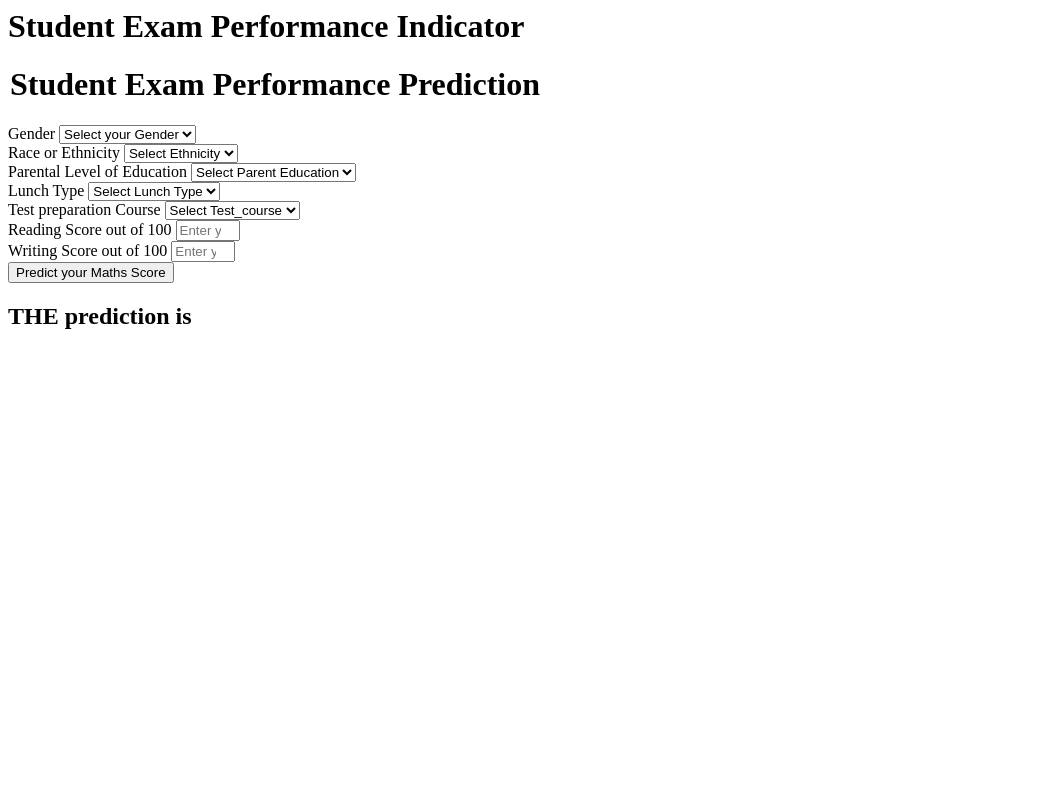
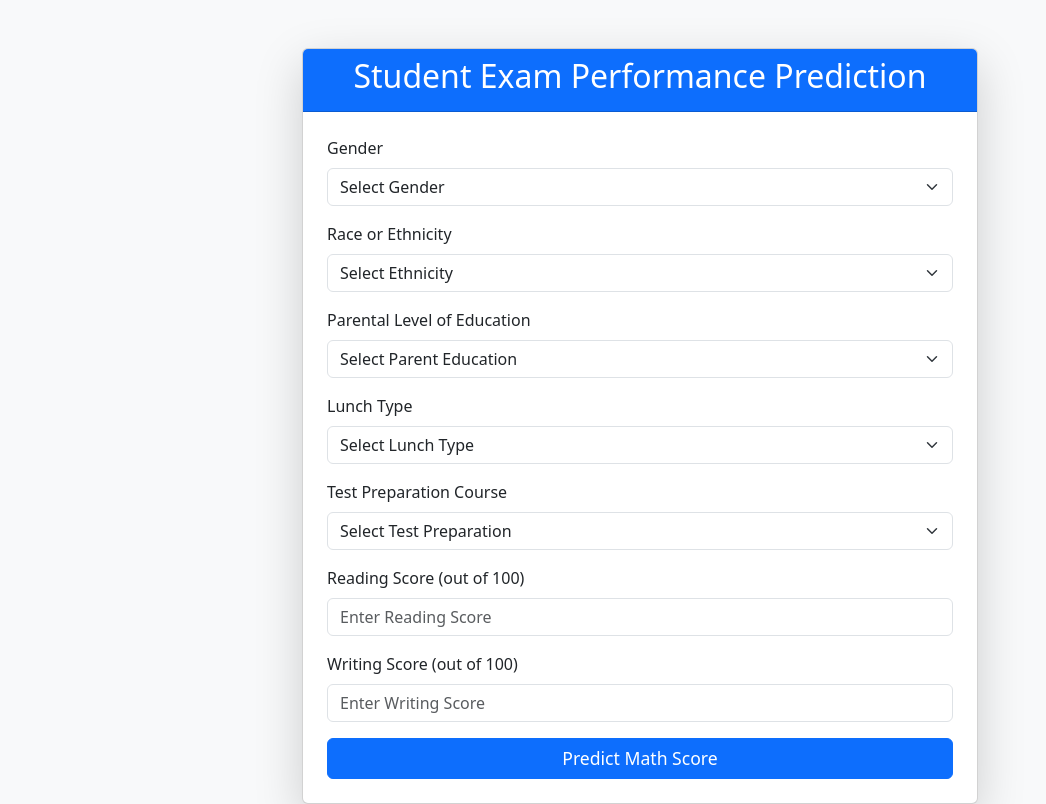
Before and after one commit to Talatam-prakash/End-to-End-ML-Project-with-deployment, a Flask app: page /prediction in a window 1280 px wide. Shown: the whole page, without its empty margins (0-1046 px from the left). Before the commit the page ends 329 px from the top, so only its background shows below. Run offline with Flask 3, Linux system fonts and the light colour scheme.

Commit message:
update the home.html

```diff
--- a/templates/home.html
+++ b/templates/home.html
@@ -1,112 +1,114 @@
-<html>
+<!DOCTYPE html>
+<html lang="en">
+<head>
+    <meta charset="UTF-8">
+    <meta name="viewport" content="width=device-width, initial-scale=1.0">
+    <title>Student Performance Prediction</title>
+    <link href="https://cdn.jsdelivr.net/npm/bootstrap@5.3.0/dist/css/bootstrap.min.css" rel="stylesheet">
+    <style>
+        body {
+            background-color: #f8f9fa;
+        }
+        .container {
+            max-width: 700px;
+        }
+        .card-header {
+            background-color: #0d6efd;
+            color: white;
+            font-weight: bold;
+        }
+        .btn-predict {
+            font-size: 1.1rem;
+        }
+    </style>
+</head>
 <body>
-    <div class="login">
-       <h1>Student Exam Performance Indicator</h1>
 
-       <form action="{{ url_for('predict_datapoint')}}" method="post">
-        <h1>
-            <legend>Student Exam Performance Prediction</legend>
-        </h1>
-        <div class="mb-3">
-            <label class="form-label">Gender</label>
-            <select class="form-control" name="gender" placeholder="Enter you Gender" required>
-                <option class="placeholder" selected disabled value="">Select your Gender</option>
-                <option value="male">
-                    Male
-                 </option>
-                <option value="female">
-                    Female
-                </option>
-            </select>
+    <div class="container mt-5">
+        <div class="card shadow-lg">
+            <div class="card-header text-center">
+                <h2>Student Exam Performance Prediction</h2>
+            </div>
+            <div class="card-body p-4">
+                <form action="{{ url_for('predict_datapoint') }}" method="post">
+
+                    <div class="mb-3">
+                        <label for="gender" class="form-label">Gender</label>
+                        <select class="form-select" id="gender" name="gender" required>
+                            <option selected disabled value="">Select Gender</option>
+                            <option value="male">Male</option>
+                            <option value="female">Female</option>
+                        </select>
+                    </div>
+
+                    <div class="mb-3">
+                        <label for="race_ethnicity" class="form-label">Race or Ethnicity</label>
+                        <select class="form-select" id="race_ethnicity" name="race_ethnicity" required>
+                            <option selected disabled value="">Select Ethnicity</option>
+                            <option value="group A">Group A</option>
+                            <option value="group B">Group B</option>
+                            <option value="group C">Group C</option>
+                            <option value="group D">Group D</option>
+                            <option value="group E">Group E</option>
+                        </select>
+                    </div>
+
+                    <div class="mb-3">
+                        <label for="parental_level_of_education" class="form-label">Parental Level of Education</label>
+                        <select class="form-select" id="parental_level_of_education" name="parental_level_of_education" required>
+                            <option selected disabled value="">Select Parent Education</option>
+                            <option value="associate's degree">Associate's Degree</option>
+                            <option value="bachelor's degree">Bachelor's Degree</option>
+                            <option value="high school">High School</option>
+                            <option value="master's degree">Master's Degree</option>
+                            <option value="some college">Some College</option>
+                            <option value="some high school">Some High School</option>
+                        </select>
+                    </div>
+
+                    <div class="mb-3">
+                        <label for="lunch" class="form-label">Lunch Type</label>
+                        <select class="form-select" id="lunch" name="lunch" required>
+                            <option selected disabled value="">Select Lunch Type</option>
+                            <option value="free/reduced">Free/Reduced</option>
+                            <option value="standard">Standard</option>
+                        </select>
+                    </div>
+
+                    <div class="mb-3">
+                        <label for="test_preparation_course" class="form-label">Test Preparation Course</label>
+                        <select class="form-select" id="test_preparation_course" name="test_preparation_course" required>
+                            <option selected disabled value="">Select Test Preparation</option>
+                            <option value="none">None</option>
+                            <option value="completed">Completed</option>
+                        </select>
+                    </div>
+
+                    <div class="mb-3">
+                        <label for="reading_score" class="form-label">Reading Score (out of 100)</label>
+                        <input type="number" class="form-control" id="reading_score" name="reading_score" placeholder="Enter Reading Score" min="0" max="100" required>
+                    </div>
+
+                    <div class="mb-3">
+                        <label for="writing_score" class="form-label">Writing Score (out of 100)</label>
+                        <input type="number" class="form-control" id="writing_score" name="writing_score" placeholder="Enter Writing Score" min="0" max="100" required>
+                    </div>
+
+                    <div class="d-grid">
+                        <button class="btn btn-primary btn-predict" type="submit">Predict Math Score</button>
+                    </div>
+                </form>
+
+                {% if results %}
+                <div class="alert alert-success text-center mt-4" role="alert">
+                    <h3>The predicted math score is: <strong>{{ results }}</strong></h3>
+                </div>
+                {% endif %}
+
+            </div>
         </div>
-        <div class="mb-3">
-            <label class="form-label">Race or Ethnicity</label>
-            <select class="form-control" name="race_ethnicity" placeholder="Enter you ethnicity" required>
-                <option class="placeholder" selected disabled value="">Select Ethnicity</option>
-                <option value="group A">
-                    Group A
-                </option>
-                <option value="group B">
-                    Group B
-                </option>
-                <option value="group C">
-                    Group C
-                </option>
-                <option value="group D">
-                    Group D
-                </option>
-                <option value="group E">
-                    Group E
-                </option>
-            </select>
-        </div>
-        <div class="mb-3">
-            <label class="form-label">Parental Level of Education</label>
-            <select class="form-control" name="parental_level_of_education"
-                placeholder="Enter you Parent Education" required>
-                <option class="placeholder" selected disabled value="">Select Parent Education</option>
-                <option value="associate's degree">
-                    associate's degree
-                </option>
-                <option value="bachelor's degree">
-                    bachelor's degree
-                </option>
-                <option value="high school">
-                    high school
-                </option>
-                <option value="master's degree">
-                    master's degree
-                </option>
-                <option value="some college">
-                    some college
-                </option>
-                <option value="some high school">
-                    some high school
-                </option>
-            </select>
-        </div>
-        <div class="mb-3">
-            <label class="form-label">Lunch Type</label>
-            <select class="form-control" name="lunch" placeholder="Enter you Lunch" required>
-                <option class="placeholder" selected disabled value="">Select Lunch Type</option>
-                <option value="free/reduced">
-                    free/reduced
-                </option>
-                <option value="standard">
-                    standard
-                </option>
-            </select>
-        </div>
-        <div class="mb-3">
-            <label class="form-label">Test preparation Course</label>
-            <select class="form-control" name="test_preparation_course" placeholder="Enter you Course"
-                required>
-                <option class="placeholder" selected disabled value="">Select Test_course</option>
-                <option value="none">
-                    None
-                </option>
-                <option value="completed">
-                    Completed
-                </option>
-            </select>
-        </div>
-          <div class="mb-3">
-            <label class="form-label">Reading Score out of 100</label>
-            <input class="form-control" type="number" name="reading_score"
-                placeholder="Enter your Reading Score" min='0' max='100' />
-        </div>
-        <div class="mb-3">
-            <label class="form-label">Writing Score out of 100</label>
-            <input class="form-control" type="number" name="writing_score"
-                placeholder="Enter your Reading score" min='0' max='100' />
-        </div>
+    </div>
 
-        <div class="mb-3">
-            <input class="btn btn-primary" type="submit" value="Predict your Maths Score" required />
-        </div>
-    </form>
-    <h2>
-       THE  prediction is {{results}}
-    </h2>
-   <body>
+    <script src="https://cdn.jsdelivr.net/npm/bootstrap@5.3.0/dist/js/bootstrap.bundle.min.js"></script>
+</body>
 </html>
```
